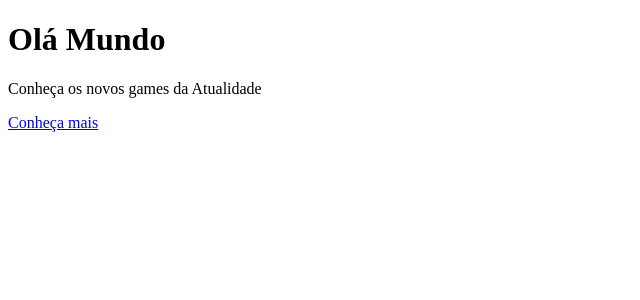
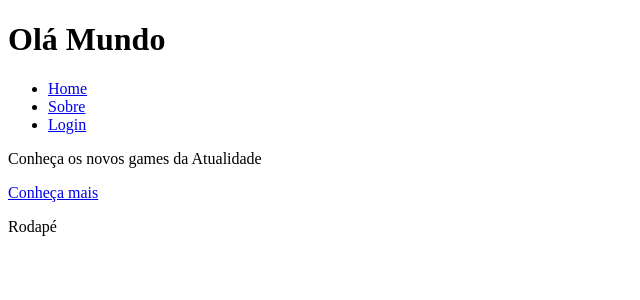
Before and after one commit to MarinnaSouza/app-react, a React (Vite) app: page / in a window 1280 px wide. Shown: the top 300 px of the page, without its empty margins (0-640 px from the left). Built offline with nearby package versions, Linux system fonts and the light colour scheme.

Commit message:
Criando o login com Autenticacao.

```diff
--- a/src/App.jsx
+++ b/src/App.jsx
@@ -1,12 +1,14 @@
 import { Outlet } from "react-router-dom"
+import Nav from "./components/Nav"
+import Footer from "./components/Footer"
 
 export default function App(){
   return(
     <div>
       <h1>Olá Mundo</h1>
-
-
-      <Outlet/>
+      <Nav/>
+        <Outlet/>
+      <Footer/>
     </div>
   )
 }
--- a/src/components/Nav.jsx
+++ b/src/components/Nav.jsx
@@ -1,8 +1,16 @@
+import {Link} from 'react-router-dom'
+
 export default function Nav(){
 
     return(
-        <nav>
-            <p>Menu</p>
-        </nav>
+        <header>
+            <nav>
+                <ul>
+                    <li><Link to="/">Home</Link></li>
+                    <li><Link to="/sobre">Sobre</Link></li>
+                    <li><Link to="/login">Login</Link></li>
+                </ul>
+            </nav>
+        </header>
     )
 }
--- a/src/routes/Login.jsx
+++ b/src/routes/Login.jsx
@@ -1,7 +1,40 @@
+import{useRef} from 'react'
+import Produtos from "./Produtos"
+
 export default function Login(){
+    const user = useRef();
+    const password = useRef();
+
+    const getUser = sessionStorage.getItem('userData');
+    const getPassaword = sessionStorage.getItem();
+
+    const handleSubmit =() =>{
+
+        if(user.corrent.value === 'Admin' && getPassaword.current.value ==='123456'){
+
+            //Autenticação
+            let token = Math.random().toString(16).substring(2)+Math.random().toString(16).substring(2);
+            sessionStorage.setItem('userData', 'Admin');
+            sessionStorage.setItem('senhaData', token)
+        }else{
+            alert("Usuario ou senha invalidos")
+        }
+    }
+
     return(
-    <>
-        <h1>Login</h1>
-    </>
+    <section>
+        {getUser && getPassaword ? (
+            <Produtos/>
+
+        ):(
+            <form onSubmit={handleSubmit}>
+                <label htmlFor="usuario">Usuario:</label>
+                <input type="text" ref={user}/>
+                <label htmlFor="password">Senha</label>
+                <input type="password" ref={password}/>
+                <input type="submit" value="Login" />
+            </form>
+        )}
+    </section>
 )
 }
```
